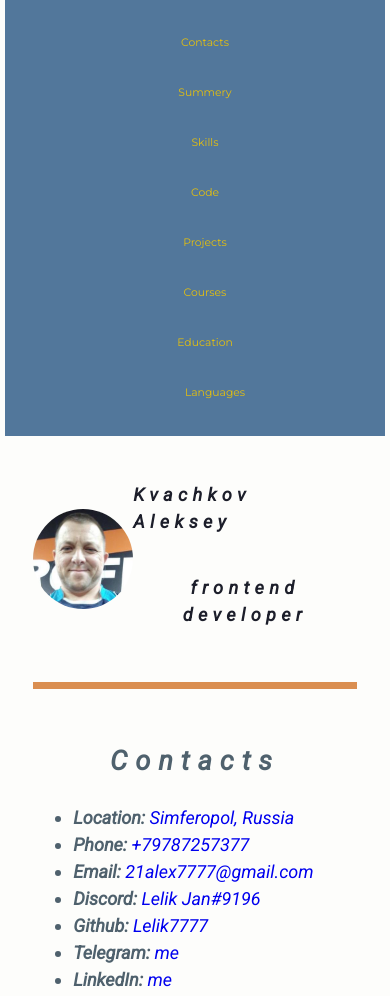
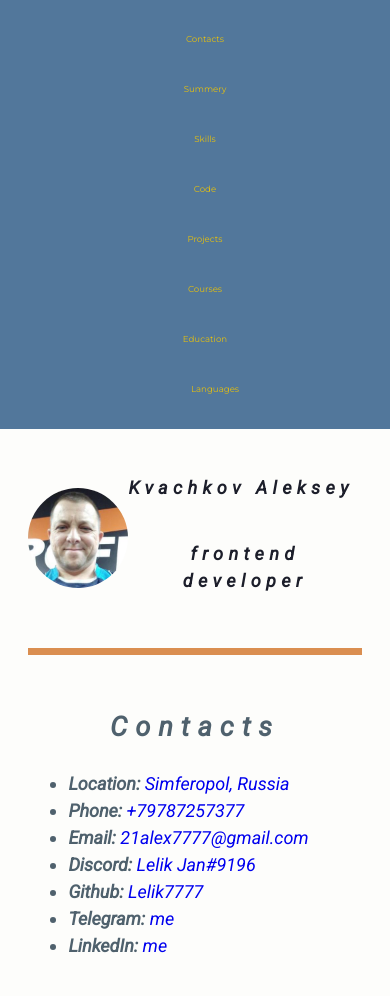
Before and after one commit to Lelik7777/rsschool-cv, a plain HTML site: page index.html in a window 390 px wide. Shown: the top 996 px of the page. Drawn offline with nearby package versions, Linux system fonts and the light colour scheme.

Commit message:
feat: fix header and add media for max width 950 px

```diff
--- a/style.css
+++ b/style.css
@@ -31,7 +31,7 @@ body {
     display: flex;
     flex-direction: column;
     justify-content: space-between;
-    padding: 0 5px;
+    padding: 0;
     margin: 0;
 
     background-color: var(--color-body);
@@ -45,6 +45,9 @@ body {
 
 .header {
     background-color: var(--color-main);
+    position: fixed;
+
+    width: 100%;
 }
 
 .nav-list {
@@ -163,13 +166,25 @@ pre {
     align-items: center;
 }
 
+@media (max-width: 950px) {
+    .header {
+        font-size: 0.8em;
+    }
+}
+
 @media (max-width: 768px) {
+    .header {
+        position: static;
+    }
+
     .section {
         width: 100%;
     }
-.nav-list{
-    flex-direction: column;
-}
+
+    .nav-list {
+        flex-direction: column;
+    }
+
     .nav-link {
         font-size: 0.6em;
     }
```
